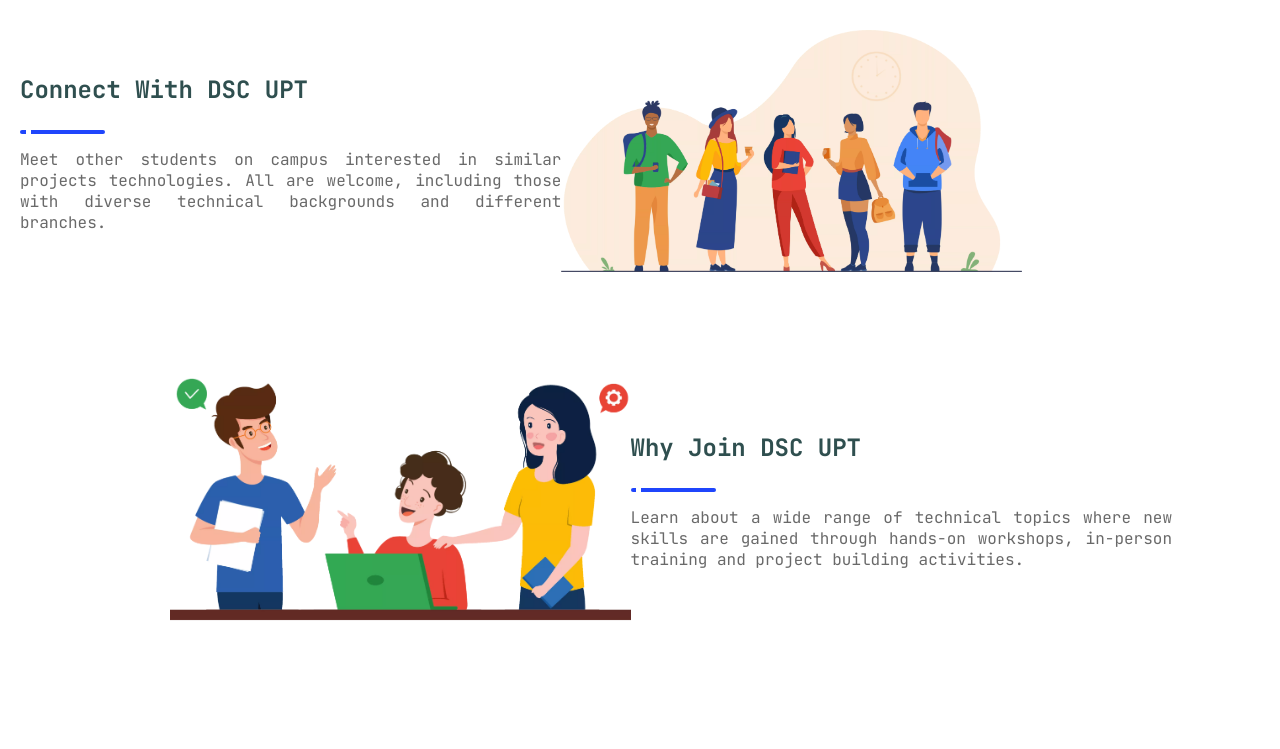
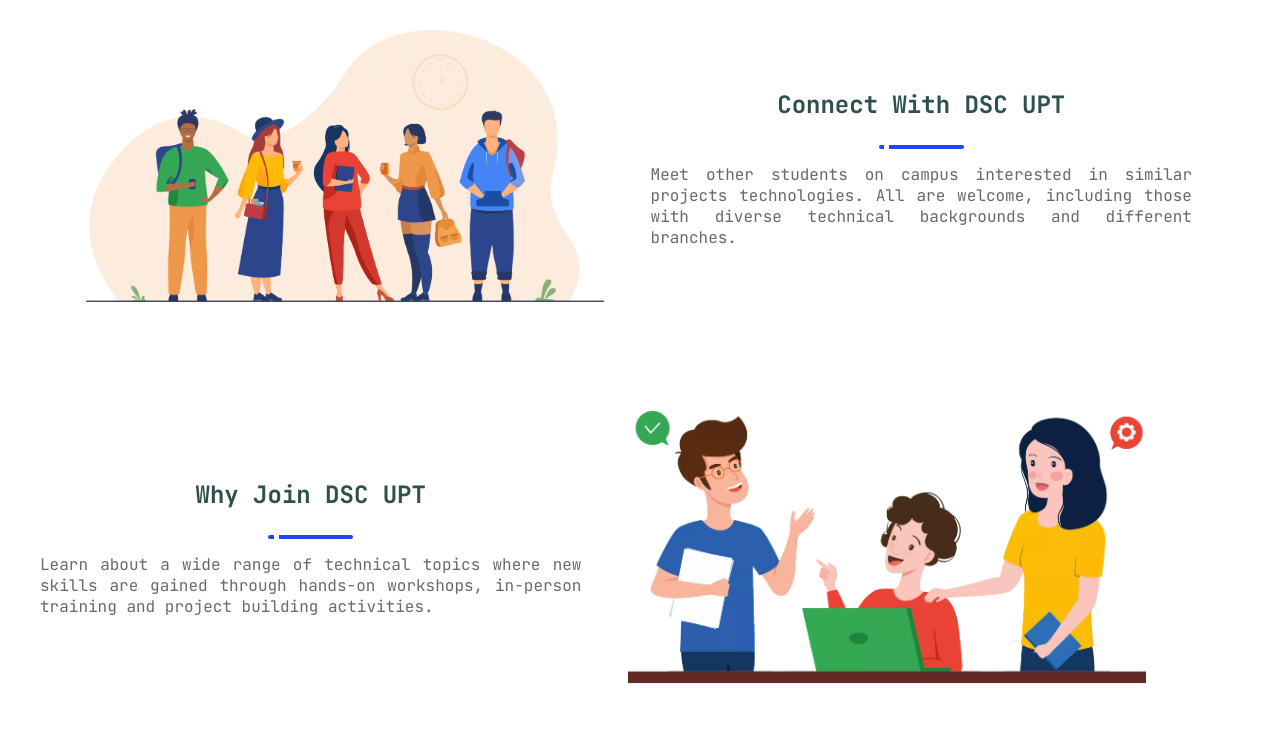
Before and after one commit to mokemike/succotashe, an Angular app: page / in a window 1280 px wide. Shown: the top 749 px of the page. Built offline with nearby package versions, Linux system fonts and the light colour scheme; no server answers.

Commit message:
Made the text-image responsive and added some margins

```diff
--- a/src/app/pages/home-page/components/text-image/text-image.component.scss
+++ b/src/app/pages/home-page/components/text-image/text-image.component.scss
@@ -1,10 +1,7 @@
 .container {
   display: flex;
-  flex-direction: row;
   width: 90%;
-  height: max-content;
-  overflow: hidden;
-  margin: 10px 20px 50px 20px;
+  margin: 10px 40px 50px 40px;
   position: relative;
   padding: 20px 0;
   align-items: center;
@@ -19,7 +16,7 @@
   overflow: hidden;
   text-align: justify;
   color: dimgray;
-  align-content: center;
+  align-items: center;
 }
 
 .text-container h2 {
@@ -28,10 +25,13 @@
 }
 
 .container img {
-  max-width: 40%;
+  display: block;
+  margin-left: auto;
+  margin-right: auto;
+  max-width: 45%;
 }
 
-.right {
+.left {
   flex-direction: row-reverse;
 }
 
@@ -44,6 +44,7 @@
 @media screen and (max-width: 600px) {
   .container {
     flex-direction: column;
+    margin: 10px 20px 30px 20px;
   }
   .container img {
     max-width: 90%;
```
